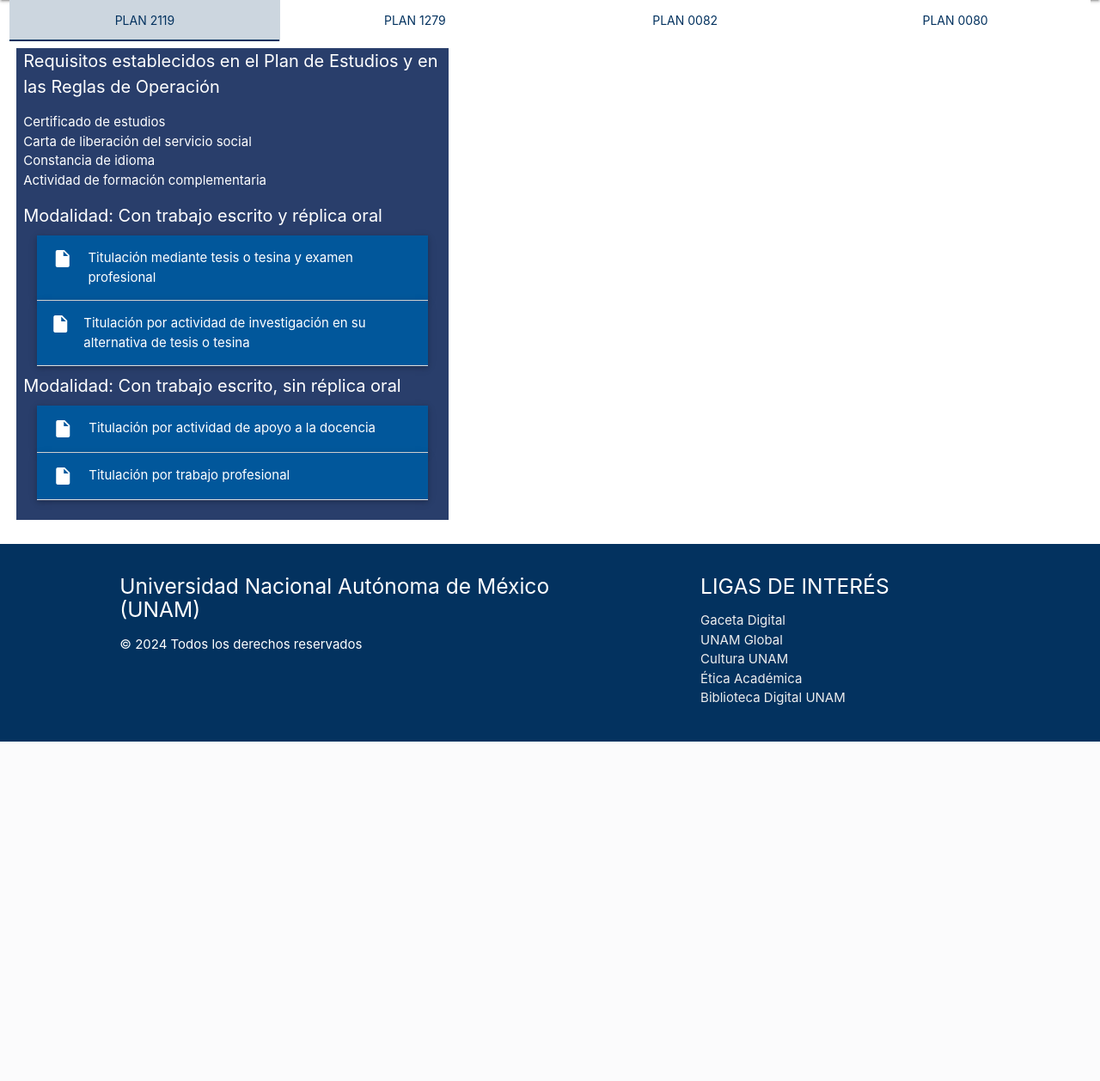
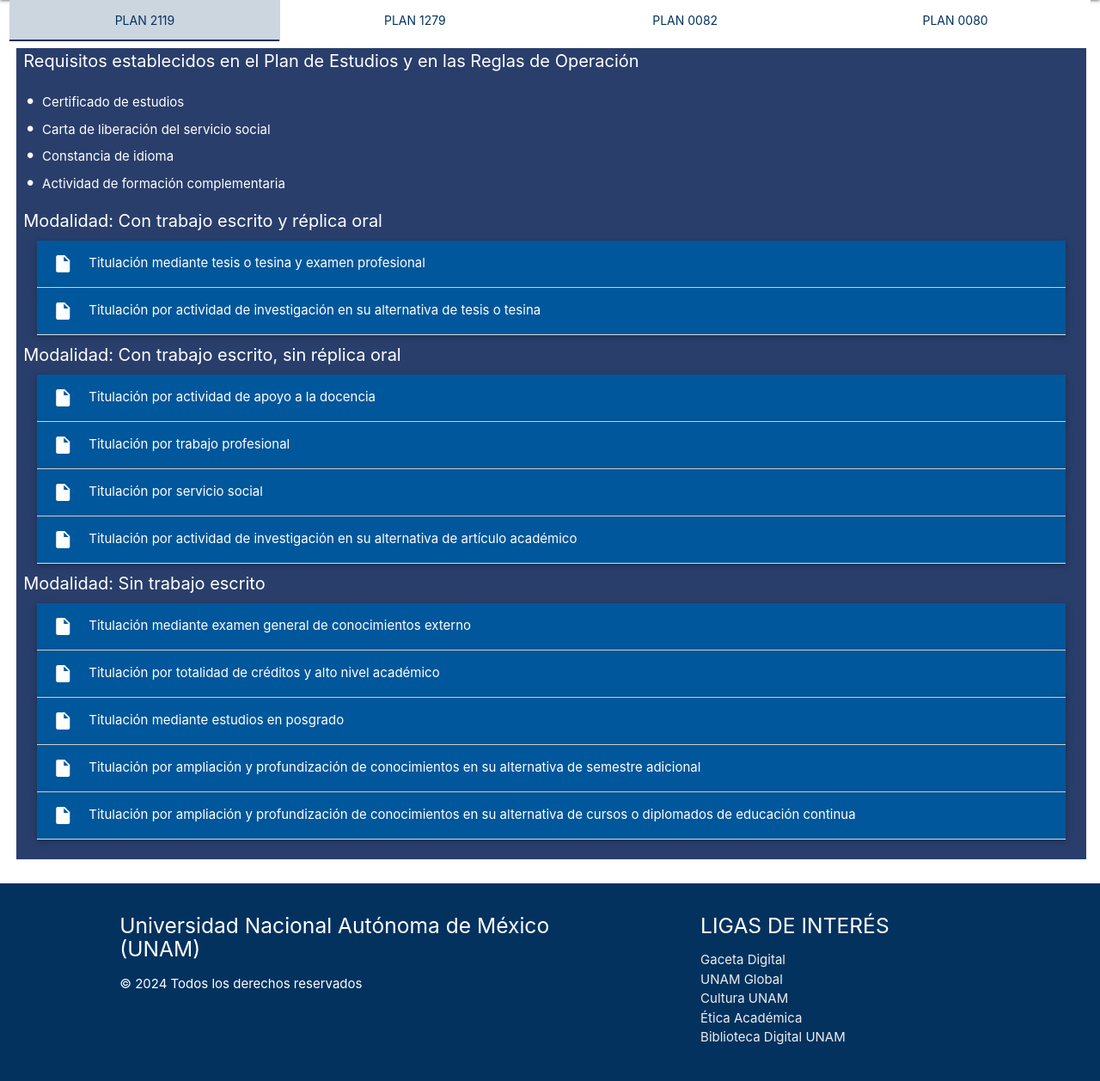
Before and after one commit to PapiTorrente/paginaTitulacion, a PHP site: page / in a window 1280 px wide. Shown: the part 90-1348 px from the top of the page at 86% size. Before the commit the page ends 953 px from the top, so only its background shows below. Run offline with PHP 8.4, Linux system fonts and the light colour scheme.

Commit message:
Modalidades plan 2119

```diff
--- a/css/estilos.css
+++ b/css/estilos.css
@@ -1,3 +1,4 @@
+/* para los requisitos de titulacion */
 .requisitos {
     font-size: 15px;
     margin: 8px;
@@ -8,3 +9,22 @@
 .requisitos:hover {
     text-decoration: underline; /* Subraya al pasar el mouse */
 }
+
+/*agregar marcadares a la ul que tiene los requisitos */
+.custom-list {
+    list-style-type: none; /* quitar estilo predeterminado */
+    padding-left: 0;
+  }
+
+  .custom-list li {
+    position: relative; /* the element is positioned according to the normal flow of the document, */
+    padding-left: 10px; /* Ajusta el espacio para el marcador */
+  }
+
+  .custom-list li::before {
+    content: "•";
+    position: relative;
+    left: 0;
+    color: #fefefe;
+    font-size: 1.4em;
+  }
--- a/index.php
+++ b/index.php
@@ -1,5 +1,5 @@
 <?php
-  include ("./header.php");
+include("./header.php");
 ?>
 <div class="row">
   <div class="col s12">
@@ -13,9 +13,9 @@
 
   <div id="plan2119" class="col s12"> <!-- Primer Tarjeta prueba-->
 
-          <div style="margin: 8px; background-color: #293e6b; width: 40%;">
+    <div style="margin: 8px; background-color: #293e6b; width: 99%;">
       <p style="font-size: 20px; margin: 8px; color: #fff;">Requisitos establecidos en el Plan de Estudios y en las Reglas de Operación</p>
-            <ul>
+      <ul class="custom-list">
         <li><a href="./pdf/certificado-de-estudios.pdf" class="requisitos">Certificado de estudios</a></li>
         <li><a href="./pdf/carta-liberacion-servicio.pdf" class="requisitos">Carta de liberación del servicio social</a></li>
         <li><a href="./pdf/constancia-de-idiomas.pdf" class="requisitos">Constancia de idioma</a></li>
@@ -26,7 +26,9 @@
           <p style="font-size: 20px; margin: 8px; color: #fff;">Modalidad: Con trabajo escrito y réplica oral</p>
           <li>
             <div class="collapsible-header light-blue darken-4"><i class="material-icons">insert_drive_file</i>Titulación mediante tesis o tesina y examen profesional</div>
-                  <div class="collapsible-body"><span>----</span></div>
+            <div class="collapsible-body"><span>De conformidad con los artículos 32, 33 y 34 de los LITL FES Aragón, esta opción de titulación comprenderá una tesis individual o grupal o una tesina individual, y su réplica oral.
+            En el caso de tesis grupal, podrá conformarse por tres integrantes, pueden ser del mismo programa o de diferentes programas. La evaluación y la toma de protesta de esta opción se realizarán conforme a los artículos 17, 18, 22, 23, 24, 25,
+            26, 27 y 30 de los LITL FES Aragón Se podrá un máximo de tres integrantes para la elaboración de tesis grupal, previa valoración del proyecto, justificación de los integrantes y aprobación de la Jefatura de Carrera.</span></div>
           </li>
           <li>
             <div class="collapsible-header light-blue darken-4"><i class="material-icons">insert_drive_file</i>Titulación por actividad de investigación en su alternativa de tesis o tesina</div>
@@ -39,6 +41,35 @@
           </li>
           <li>
             <div class="collapsible-header light-blue darken-4"><i class="material-icons">insert_drive_file</i>Titulación por trabajo profesional</div>
+            <div class="collapsible-body"><span>--- </span></div>
+          </li>
+          <li>
+            <div class="collapsible-header light-blue darken-4"><i class="material-icons">insert_drive_file</i>Titulación por servicio social</div>
+            <div class="collapsible-body"><span>--- </span></div>
+          </li>
+          <li>
+            <div class="collapsible-header light-blue darken-4"><i class="material-icons">insert_drive_file</i>Titulación por actividad de investigación en su alternativa de artículo académico</div>
+            <div class="collapsible-body"><span>--- </span></div>
+          </li>
+          <p style="font-size: 20px; margin: 8px; color: #fff;">Modalidad: Sin trabajo escrito</p>
+          <li>
+            <div class="collapsible-header light-blue darken-4"><i class="material-icons">insert_drive_file</i>Titulación mediante examen general de conocimientos externo</div>
+            <div class="collapsible-body"><span>--- </span></div>
+          </li>
+          <li>
+            <div class="collapsible-header light-blue darken-4"><i class="material-icons">insert_drive_file</i>Titulación por totalidad de créditos y alto nivel académico</div>
+            <div class="collapsible-body"><span>--- </span></div>
+          </li>
+          <li>
+            <div class="collapsible-header light-blue darken-4"><i class="material-icons">insert_drive_file</i>Titulación mediante estudios en posgrado</div>
+            <div class="collapsible-body"><span>--- </span></div>
+          </li>
+          <li>
+            <div class="collapsible-header light-blue darken-4"><i class="material-icons">insert_drive_file</i>Titulación por ampliación y profundización de conocimientos en su alternativa de semestre adicional</div>
+            <div class="collapsible-body"><span>--- </span></div>
+          </li>
+          <li>
+            <div class="collapsible-header light-blue darken-4"><i class="material-icons">insert_drive_file</i>Titulación por ampliación y profundización de conocimientos en su alternativa de cursos o diplomados de educación continua</div>
             <div class="collapsible-body"><span>--- </span></div>
           </li>
         </ul>
@@ -132,5 +163,5 @@
   </div>
 </div>
 <?php
-  include ("./footer.php");
+include("./footer.php");
 ?>
```
Lines whose indentation alone changed are shown as unchanged.
